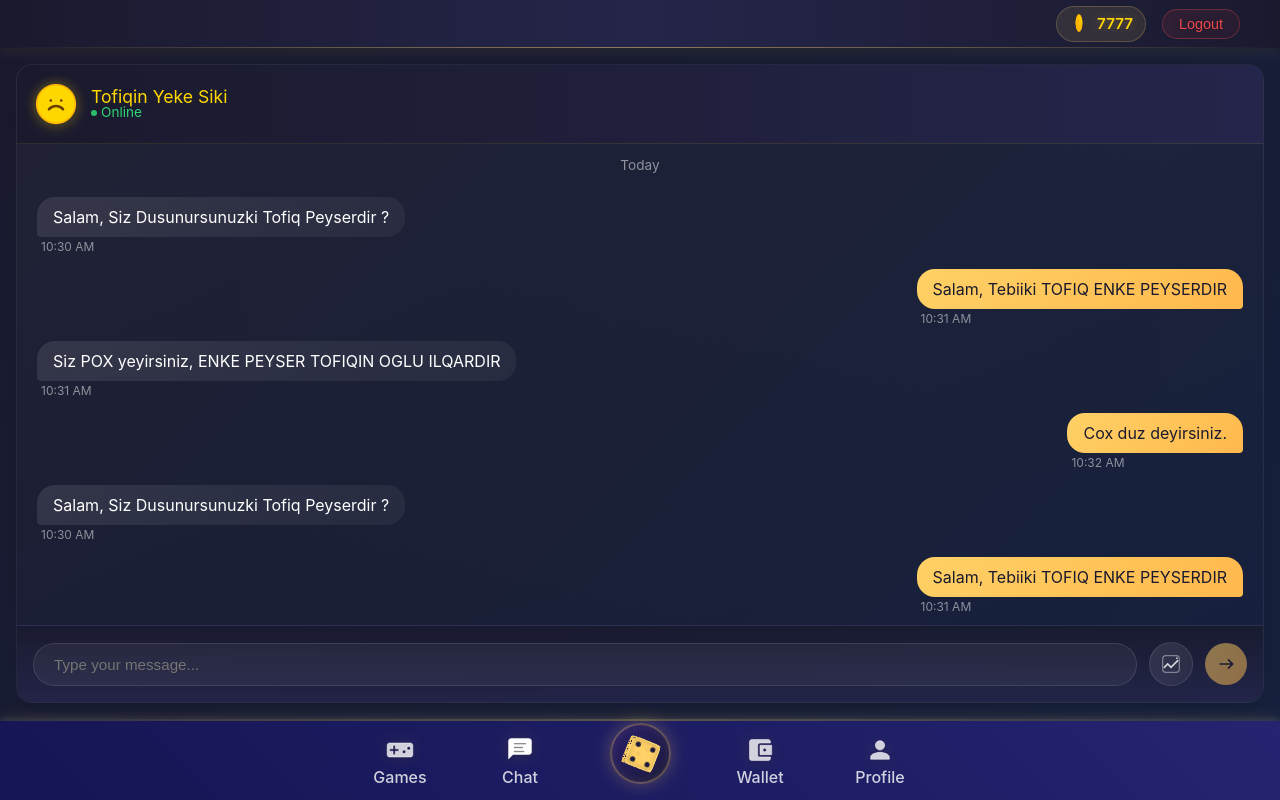
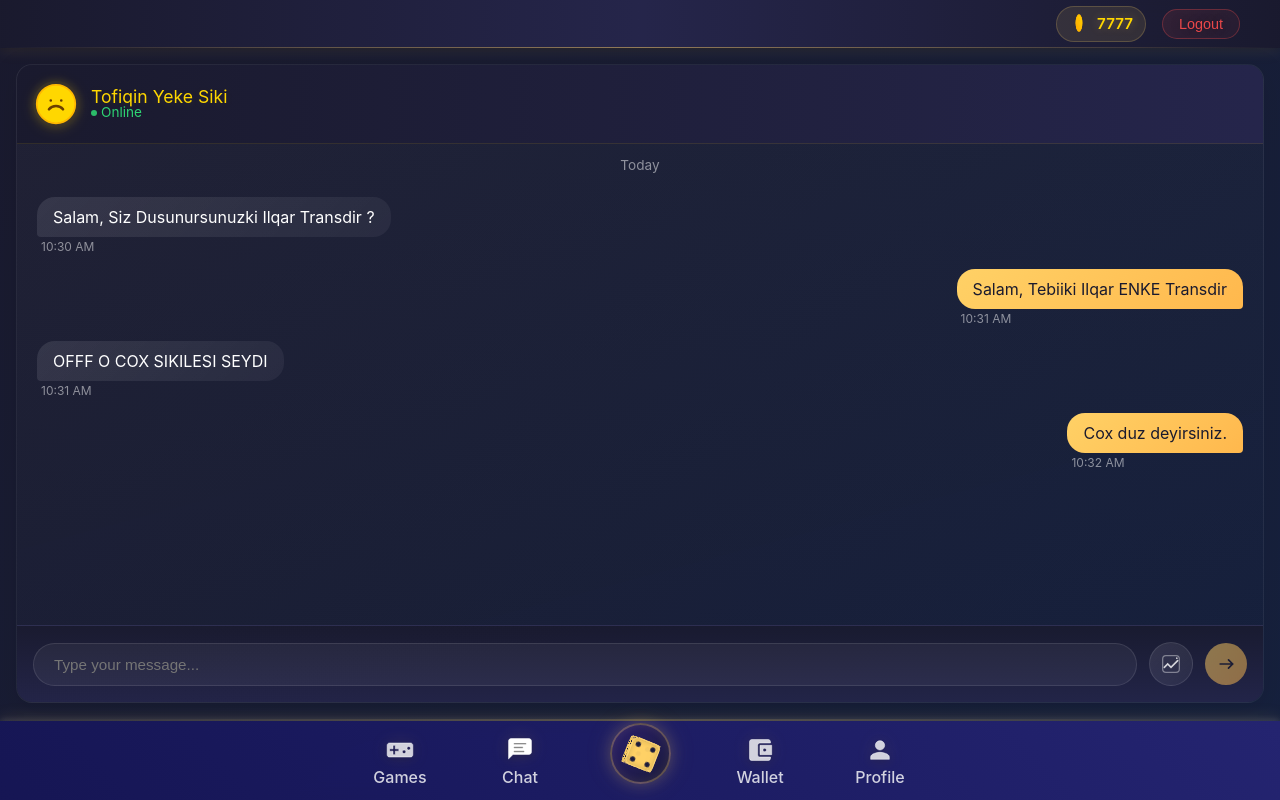
Before and after one commit to rvngzd00/gameZone, a React (Vite) app: page /chat in a window 1280 px wide. Built offline with nearby package versions, Linux system fonts and the light colour scheme.

Commit message:
Bux Fixes

```diff
--- a/src/components/chat/Chat.jsx
+++ b/src/components/chat/Chat.jsx
@@ -2,18 +2,10 @@ import React, { useState, useRef, useEffect } from 'react';
 import './Chat.css';
 
 const SAMPLE_MESSAGES = [
-    { id: 1, text: "Salam, Siz Dusunursunuzki Tofiq Peyserdir ?", sender: "admin", time: "10:30 AM" },
-    { id: 2, text: "Salam, Tebiiki TOFIQ ENKE PEYSERDIR", sender: "user", time: "10:31 AM" },
-    { id: 3, text: "Siz POX yeyirsiniz, ENKE PEYSER TOFIQIN OGLU ILQARDIR", sender: "admin", time: "10:31 AM" },
+    { id: 1, text: "Salam, Siz Dusunursunuzki Ilqar Transdir ?", sender: "admin", time: "10:30 AM" },
+    { id: 2, text: "Salam, Tebiiki Ilqar ENKE Transdir", sender: "user", time: "10:31 AM" },
+    { id: 3, text: "OFFF O COX SIKILESI SEYDI", sender: "admin", time: "10:31 AM" },
     { id: 4, text: "Cox duz deyirsiniz.", sender: "user", time: "10:32 AM" },
-    { id: 5, text: "Salam, Siz Dusunursunuzki Tofiq Peyserdir ?", sender: "admin", time: "10:30 AM" },
-    { id: 6, text: "Salam, Tebiiki TOFIQ ENKE PEYSERDIR", sender: "user", time: "10:31 AM" },
-    { id: 7, text: "Siz POX yeyirsiniz, ENKE PEYSER TOFIQIN OGLU ILQARDIR", sender: "admin", time: "10:31 AM" },
-    { id: 8, text: "Cox duz deyirsiniz.", sender: "user", time: "10:32 AM" },
-    { id: 9, text: "Salam, Siz Dusunursunuzki Tofiq Peyserdir ?", sender: "admin", time: "10:30 AM" },
-    { id: 11, text: "Salam, Tebiiki TOFIQ ENKE PEYSERDIR", sender: "user", time: "10:31 AM" },
-    { id: 12, text: "Siz POX yeyirsiniz, ENKE PEYSER TOFIQIN OGLU ILQARDIR", sender: "admin", time: "10:31 AM" },
-    { id: 13, text: "Cox duz deyirsiniz.", sender: "user", time: "10:32 AM" },
 ];
 
 export default function Chat() {
```
